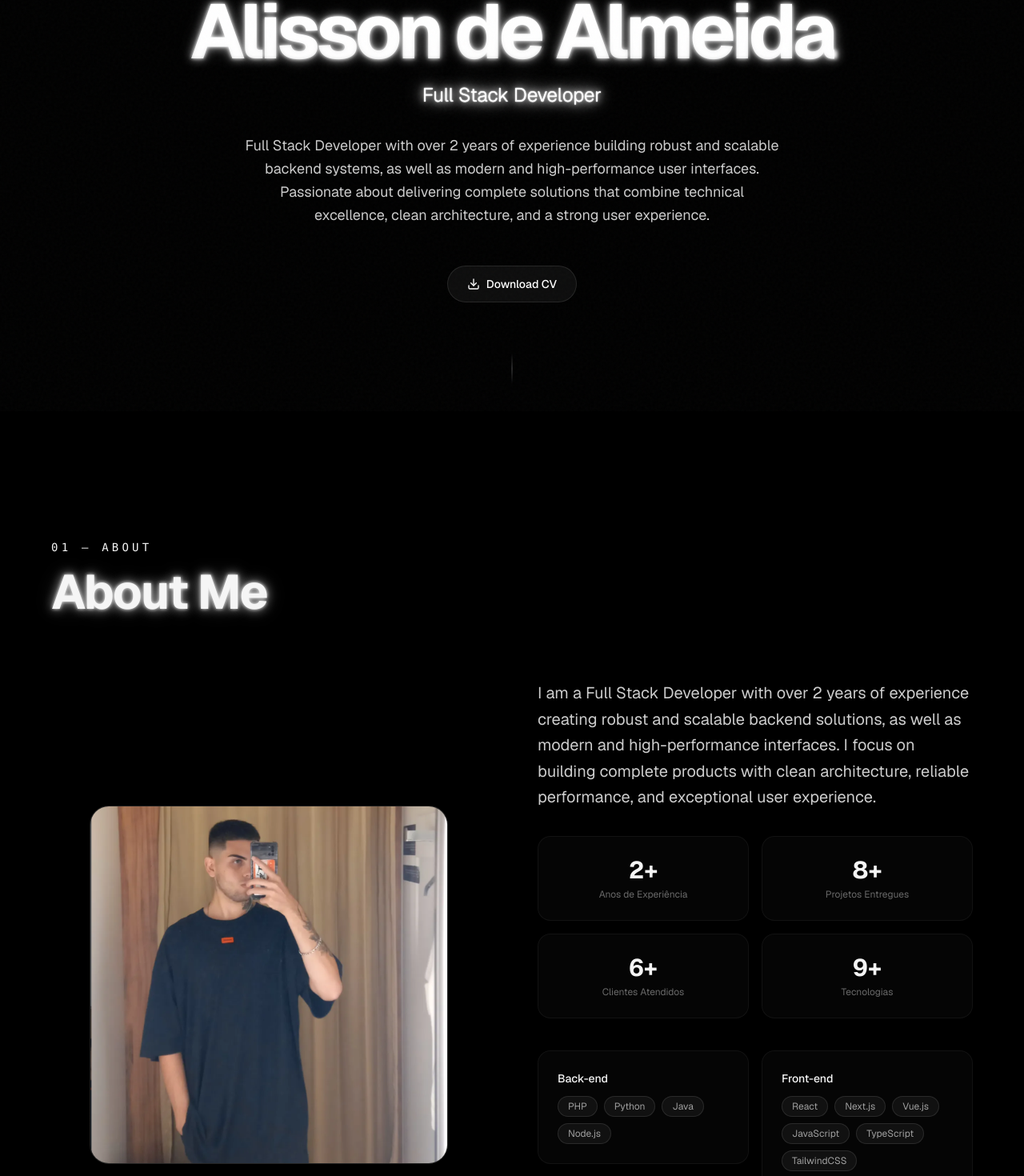
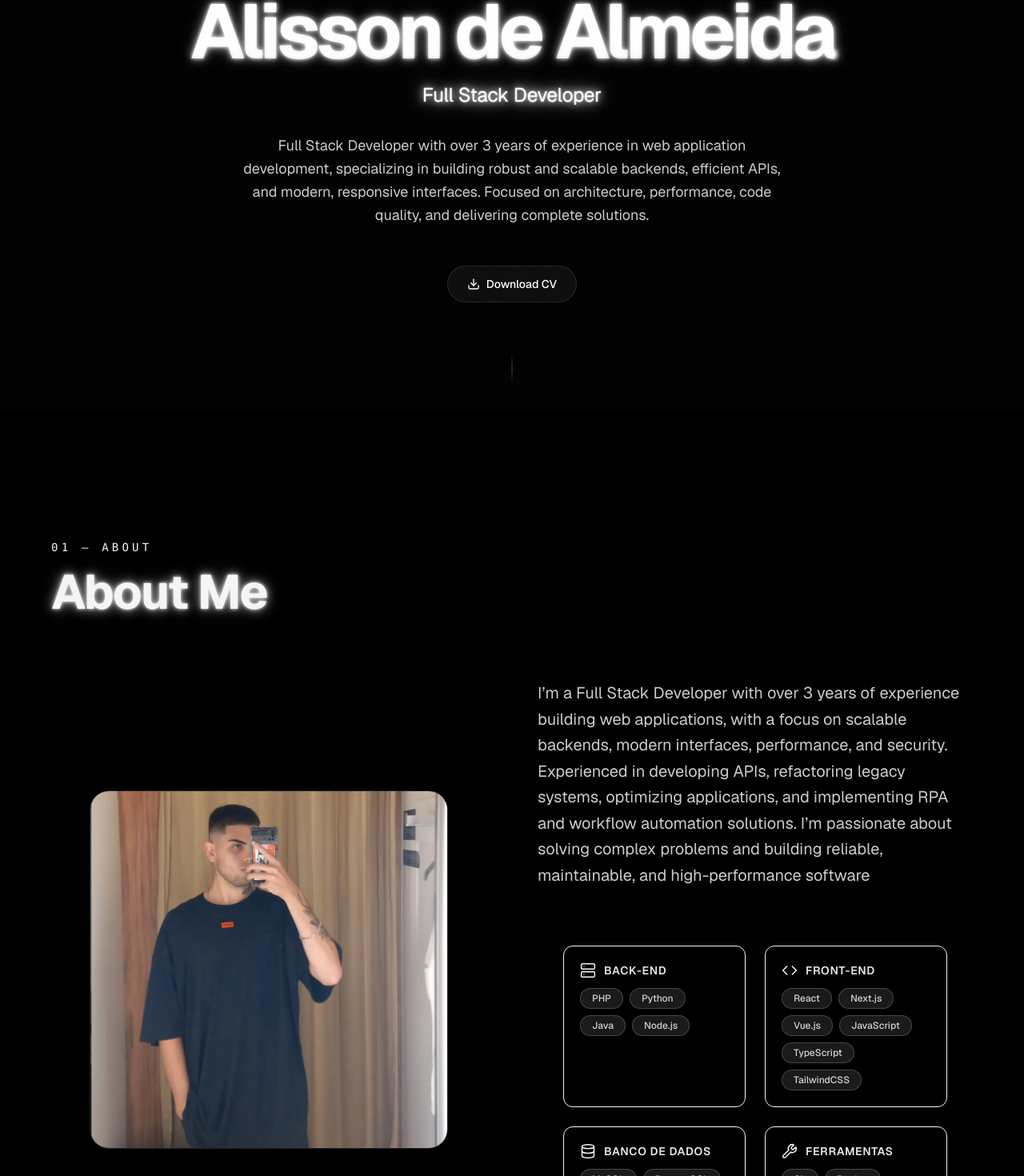
Before and after one commit to alissonkl20/Alisson, a Next.js app: page / in a window 1280 px wide. Shown: the part 286-1756 px from the top of the page at 80% size. Built offline with nearby package versions, Linux system fonts and the light colour scheme.

Commit message:
feat- uptade-infos

```diff
--- a/src/app/global.css
+++ b/src/app/global.css
@@ -8,8 +8,12 @@
   --neon-glow: rgba(255, 255, 255, 0.18);
   --glass: rgba(0, 0, 0, 0.025);
   --glass-border: rgba(0, 0, 0, 0.08);
+  /* Cores neon mais intensas */
+  --neon-blue: #4b9eff;
+  --neon-purple: #b388ff;
+  --neon-green: #00e676;
+  --neon-pink: #ff4081;
 }
-
 
 * {
   box-sizing: border-box;
@@ -50,7 +54,30 @@ body {
   color: #ffffff;
 }
 
-/* Noise overlay — mais sutil em fundo preto forte */
+/* Blocos de categoria – sem pseudo-elementos ou animações */
+.category-block {
+  position: relative;
+  overflow: hidden;
+  /* NENHUMA TRANSITION */
+}
+
+/* Estilo adicional para os blocos (opcional, pode ser via Tailwind) */
+.tech-category-title {
+  font-weight: 600;
+  letter-spacing: 0.05em;
+  color: rgba(255, 255, 255, 0.95);
+  text-shadow: 0 0 8px rgba(255, 255, 255, 0.08);
+}
+
+.tech-tag {
+  border-color: rgba(255, 255, 255, 0.25);
+  background: rgba(218, 5, 5, 0.08);
+  color: rgba(255, 255, 255, 0.9);
+}
+
+/* ===== FIM DOS ESTILOS DO ABOUT ===== */
+
+/* Noise overlay — mais sutil */
 .noise-overlay {
   position: fixed;
   inset: 0;
@@ -98,93 +125,26 @@ body {
     0 0 132px rgba(255, 255, 255, 0.08);
 }
 
-@keyframes led-sign-breathe {
-  0%, 100% {
-    text-shadow:
-      0 0 1px #ffffff,
-      0 0 2px #ffffff,
-      0 0 8px #ffffff,
-      0 0 16px rgba(255, 255, 255, 1),
-      0 0 28px rgba(255, 255, 255, 0.9),
-      0 0 56px rgba(255, 255, 255, 0.32),
-      0 0 92px rgba(255, 255, 255, 0.16),
-      0 0 132px rgba(255, 255, 255, 0.08);
-    filter: brightness(1.08);
-  }
-  50% {
-    text-shadow:
-      0 0 2px #ffffff,
-      0 0 4px #ffffff,
-      0 0 10px #ffffff,
-      0 0 22px rgba(255, 255, 255, 1),
-      0 0 40px rgba(255, 255, 255, 0.96),
-      0 0 70px rgba(255, 255, 255, 0.36),
-      0 0 108px rgba(255, 255, 255, 0.18),
-      0 0 150px rgba(255, 255, 255, 0.1);
-    filter: brightness(1.16);
-  }
-}
-
-@keyframes led-sign-flicker {
-  0%, 100% { opacity: 1; }
-  4% { opacity: 1; }
-  4.5% { opacity: 0.92; }
-  5% { opacity: 1; }
-  5.5% { opacity: 0.88; }
-  6% { opacity: 1; }
-  50% { opacity: 1; }
-  50.5% { opacity: 0.95; }
-  51% { opacity: 1; }
-  89% { opacity: 1; }
-  89.5% { opacity: 0.9; }
-  90% { opacity: 1; }
-}
+/* REMOVIDAS AS ANIMAÇÕES led-sign-breathe, led-sign-flicker e led-flicker, led-pulse */
+/* Se quiser manter animações em outros elementos, pode mantê-las, mas para o About, não serão usadas */
 
 .led-sign-flicker {
-  animation:
-    led-sign-breathe 2s ease-in-out infinite,
-    led-sign-flicker 4.8s linear infinite;
-}
-
-/* LED flicker genérico */
-@keyframes led-flicker {
-  0%, 100% { opacity: 1; }
-  92% { opacity: 1; }
-  93% { opacity: 0.85; }
-  94% { opacity: 1; }
-  96% { opacity: 0.9; }
-  97% { opacity: 1; }
+  /* SEM ANIMAÇÃO */
 }
 
 .led-flicker {
-  animation: led-flicker 3s infinite;
-}
-
-@keyframes led-pulse {
-  0%, 100% {
-    text-shadow:
-      0 0 4px rgba(255, 255, 255, 0.9),
-      0 0 12px rgba(255, 255, 255, 0.72),
-      0 0 24px rgba(255, 255, 255, 0.16);
-  }
-  50% {
-    text-shadow:
-      0 0 6px rgba(255, 255, 255, 1),
-      0 0 18px rgba(255, 255, 255, 0.78),
-      0 0 36px rgba(255, 255, 255, 0.24);
-  }
+  /* SEM ANIMAÇÃO */
 }
 
 .led-pulse {
-  animation: led-pulse 2s ease-in-out infinite, led-flicker 4s infinite;
+  /* SEM ANIMAÇÃO */
 }
 
 /* Glass card — mais escuro */
 .glass-card {
-  background: rgba(255, 255, 255, 0.02);
+  background: rgb(0, 0, 0);
   backdrop-filter: blur(20px);
   -webkit-backdrop-filter: blur(20px);
-  border: 1px solid rgba(255, 255, 255, 0.05);
 }
 
 /* Glow button */
@@ -229,7 +189,7 @@ body {
   background: rgba(255, 255, 255, 0.34);
 }
 
-/* Loader animado */
+/* Loader animado (mantido) */
 .loader {
   --color-1: #fff;
   --size: 1px;
--- a/src/components/sections/About.tsx
+++ b/src/components/sections/About.tsx
@@ -2,9 +2,38 @@
 
 import Image from "next/image";
 import { motion } from "framer-motion";
-import { profile, aboutStats, techCategories } from "@/lib/data";
+import { Database, Code, Server, Wrench } from "lucide-react";
+import { profile, techCategories } from "@/lib/data";
 import { SectionTitle } from "@/components/ui/NeonText";
 import { GlowCard } from "@/components/ui/GlowCard";
+
+// Ícones com cores neon fortes
+const categoryIcons: Record<string, React.ReactNode> = {
+  "Back-end": <Server className="h-5 w-5 text-neon-blue" strokeWidth={1.8} />,
+  "Front-end": <Code className="h-5 w-5 text-neon-purple" strokeWidth={1.8} />,
+  "Banco de Dados": <Database className="h-5 w-5 text-neon-green" strokeWidth={1.8} />,
+  Ferramentas: <Wrench className="h-5 w-5 text-neon-pink" strokeWidth={1.8} />,
+};
+
+// Estilos apenas com cores – sem transições ou efeitos hover
+const categoryStyles: Record<string, { border: string; bg: string }> = {
+  "Back-end": {
+    border: "border-neon-blue/40",
+    bg: "bg-neon-blue/10",
+  },
+  "Front-end": {
+    border: "border-neon-purple/40",
+    bg: "bg-neon-purple/10",
+  },
+  "Banco de Dados": {
+    border: "border-neon-green/40",
+    bg: "bg-neon-green/10",
+  },
+  Ferramentas: {
+    border: "border-neon-pink/40",
+    bg: "bg-neon-pink/10",
+  },
+};
 
 export function About() {
   return (
@@ -13,6 +42,7 @@ export function About() {
         <SectionTitle subtitle="01 — About">About Me</SectionTitle>
 
         <div className="grid items-center gap-16 lg:grid-cols-2">
+          {/* Foto – mantive a animação de entrada, mas você pode remover se quiser */}
           <motion.div
             className="relative mx-auto aspect-square w-full max-w-md"
             initial={{ opacity: 0, y: 24 }}
@@ -22,7 +52,7 @@ export function About() {
           >
             <div className="group relative h-full w-full">
               <div className="absolute -inset-4 rounded-3xl bg-gradient-to-br from-neon-blue/20 to-neon-purple/20 blur-2xl transition-all duration-500 group-hover:blur-3xl" />
-              <div className="relative flex h-full w-full items-center justify-center overflow-hidden rounded-3xl border border-white/10 bg-gradient-to-br from-white/5 to-white/[0.02] transition-transform duration-300 hover:scale-[1.01]">
+              <div className="relative flex h-full w-full items-center justify-center overflow-hidden rounded-3xl border border-white/10 bg-gradient-to-br from-white/5 to-white/[0.02]">
                 <Image
                   src="/foto.png"
                   alt={profile.name}
@@ -35,6 +65,7 @@ export function About() {
             </div>
           </motion.div>
 
+          {/* Texto e tecnologias */}
           <div>
             <motion.p
               className="mb-8 text-lg leading-relaxed text-white/80 md:text-xl"
@@ -46,51 +77,39 @@ export function About() {
               {profile.bio}
             </motion.p>
 
-            <div className="mb-10 grid grid-cols-2 gap-4">
-              {aboutStats.map((stat, i) => (
-                <motion.div
-                  key={stat.label}
-                  initial={{ opacity: 0, y: 20 }}
-                  whileInView={{ opacity: 1, y: 0 }}
-                  viewport={{ once: true }}
-                  transition={{ delay: i * 0.1, duration: 0.6 }}
+            {/* Card único – sem animação de entrada e sem efeitos hover */}
+            <div className="mt-10">
+              <GlowCard tilt={false} className="p-6 md:p-8">
+                <div className="grid gap-6 sm:grid-cols-2">
+                  {techCategories.map((cat) => {
+                    const icon = categoryIcons[cat.title] || null;
+
+                    return (
+                      <div
+                        key={cat.title}
+                        className={`rounded-xl border p-5`}
                       >
-                  <GlowCard tilt={false} className="text-center">
-                    <p className="text-3xl font-bold text-neon-blue">
-                      {stat.value}
-                    </p>
-                    <p className="mt-1 text-xs text-white/40">{stat.label}</p>
-                  </GlowCard>
-                </motion.div>
-              ))}
-            </div>
-
-            <div className="grid gap-4 sm:grid-cols-2">
-              {techCategories.map((cat, i) => (
-                <motion.div
-                  key={cat.title}
-                  initial={{ opacity: 0, x: 20 }}
-                  whileInView={{ opacity: 1, x: 0 }}
-                  viewport={{ once: true }}
-                  transition={{ delay: i * 0.1, duration: 0.6 }}
-                >
-                  <GlowCard tilt={false}>
-                    <h3 className="mb-3 text-sm font-medium text-neon-blue/80">
+                        <div className="mb-3 flex items-center gap-2.5">
+                          {icon}
+                          <h3 className="text-sm font-semibold uppercase tracking-wider text-white/90">
                             {cat.title}
                           </h3>
+                        </div>
                         <div className="flex flex-wrap gap-2">
                           {cat.items.map((item) => (
                             <span
                               key={item}
-                          className="rounded-full border border-white/10 bg-white/5 px-3 py-1 text-xs text-white/60"
+                              className="rounded-full border border-white/20 bg-white/10 px-3.5 py-1 text-xs font-medium text-white/80"
                             >
                               {item}
                             </span>
                           ))}
                         </div>
+                      </div>
+                    );
+                  })}
+                </div>
               </GlowCard>
-                </motion.div>
-              ))}
             </div>
           </div>
         </div>
--- a/src/components/sections/Contact.tsx
+++ b/src/components/sections/Contact.tsx
@@ -34,12 +34,12 @@ export function Contact() {
   <div>
     <h3 className="mb-4 text-2xl font-semibold text-white md:text-3xl">
       <NeonText color="blue" ledSign flicker>
-                  Vamos conversar
+        Let's talk
       </NeonText>
     </h3>
     <p className="max-w-xl text-base leading-relaxed text-white/55 md:text-lg">
-                Estou aberto a novos projetos, colaborações e oportunidades para construir
-                experiências digitais impactantes e de alto desempenho.
+      I'm open to new projects, collaborations, and opportunities to build
+      impactful, high-performance digital experiences.
     </p>
   </div>
 
--- a/src/lib/data.ts
+++ b/src/lib/data.ts
@@ -12,10 +12,10 @@ import {
 export const profile = {
   name: "Alisson de Almeida",
   title: "Full Stack Developer",
-  experience: "2+ years of experience",
+  experience: "3+ years of experience",
   description:
-    "Full Stack Developer with over 2 years of experience building robust and scalable backend systems, as well as modern and high-performance user interfaces. Passionate about delivering complete solutions that combine technical excellence, clean architecture, and a strong user experience.",
-  bio: "I am a Full Stack Developer with over 2 years of experience creating robust and scalable backend solutions, as well as modern and high-performance interfaces. I focus on building complete products with clean architecture, reliable performance, and exceptional user experience.",
+    "Full Stack Developer with over 3 years of experience in web application development, specializing in building robust and scalable backends, efficient APIs, and modern, responsive interfaces. Focused on architecture, performance, code quality, and delivering complete solutions.",
+  bio: "I’m a Full Stack Developer with over 3 years of experience building web applications, with a focus on scalable backends, modern interfaces, performance, and security. Experienced in developing APIs, refactoring legacy systems, optimizing applications, and implementing RPA and workflow automation solutions. I’m passionate about solving complex problems and building reliable, maintainable, and high-performance software",
   email: "alisson@email.com",
   github: "https://github.com/alissonkl20",
   linkedin: "https://www.linkedin.com/in/alisson-almeida-de-oliveira-3406bb347",
@@ -64,21 +64,37 @@ export const experiences: Experience[] = [
 
 export interface StackItem {
   name: string;
-  level: number;
-  category: "backend" | "frontend" | "database" | "tools";
+  category: string;
   color: string;
+  description?: string;
 }
 
+export type StackCategory =
+  | "backend" | "frontend" | "database" | "tools"
+  | "finanças" | "chatbot" | "automação";
+
 export const stacks: StackItem[] = [
-  { name: "PHP", level: 50, category: "backend", color: "#777bb4" },
-  { name: "Python", level: 60, category: "backend", color: "#3776ab" },
-  { name: "Java", level: 70, category: "backend", color: "#f89820" },
-  { name: "JavaScript", level: 55, category: "frontend", color: "#f7df1e" },
-  { name: "TypeScript", level: 70, category: "frontend", color: "#3178c6" },
-  { name: "React", level: 80, category: "frontend", color: "#61dafb" },
-  { name: "Next.js", level: 40, category: "frontend", color: "#ffffff" },
-  { name: "Vue.js", level: 70, category: "frontend", color: "#42b883" },
-  { name: "Laravel", level: 60, category: "backend", color: "#ff2d20" },
+  {
+    name: "Finance AI",
+    category: "finance",
+    color: "from-green-600/40 to-blue-600/40",
+    description:
+      "Personal financial manager that processes bank statements via local LLM (5B params) with RAG. Generates detailed reports on income, expenses, and spending categorization (leisure, bills, investments).",
+  },
+  {
+    name: "Chatbot Self-Service",
+    category: "chatbot",
+    color: "from-purple-600/40 to-pink-600/40",
+    description:
+      "Chatbot with local LLM (3B params) and comprehensive RAG for humanized self-service, with custom training to answer queries empathetically.",
+  },
+  {
+    name: "RPA Invoice Issuance for MEI",
+    category: "automation",
+    color: "from-orange-600/40 to-red-600/40",
+    description:
+      "Invoice issuance automation for MEI (Brazilian micro-entrepreneur) using Flask, requests, and HTML element mapping, ensuring 100% pre-programmed accuracy.",
+  },
 ];
 
 export interface Project {
@@ -161,13 +177,6 @@ export const projects: Project[] = [
   },
 ];
 
-export const aboutStats = [
-  { label: "Anos de Experiência", value: "2+" },
-  { label: "Projetos Entregues", value: "8+" },
-  { label: "Clientes Atendidos", value: "6+" },
-  { label: "Tecnologias", value: "9+" },
-];
-
 export const techCategories = [
   {
     title: "Back-end",
```
Also changed, not shown: src/components/sections/Stacks.tsx (+9 -3 lines). Lines whose indentation alone changed are shown as unchanged.
